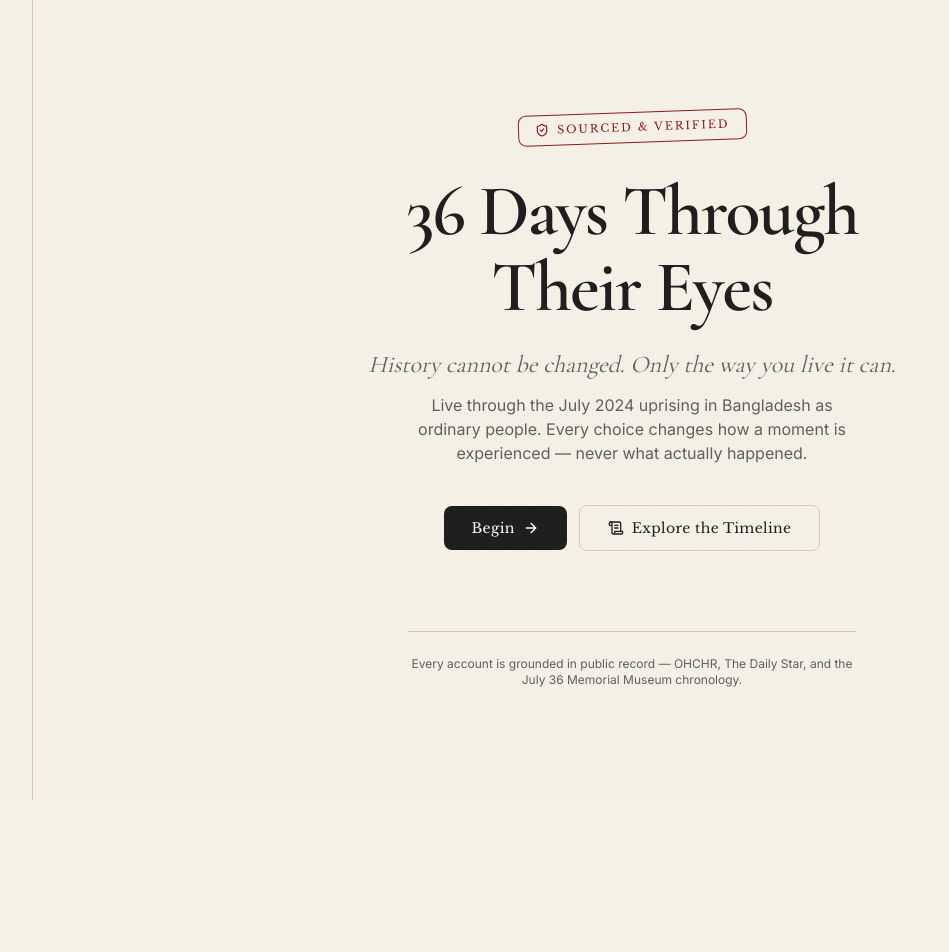
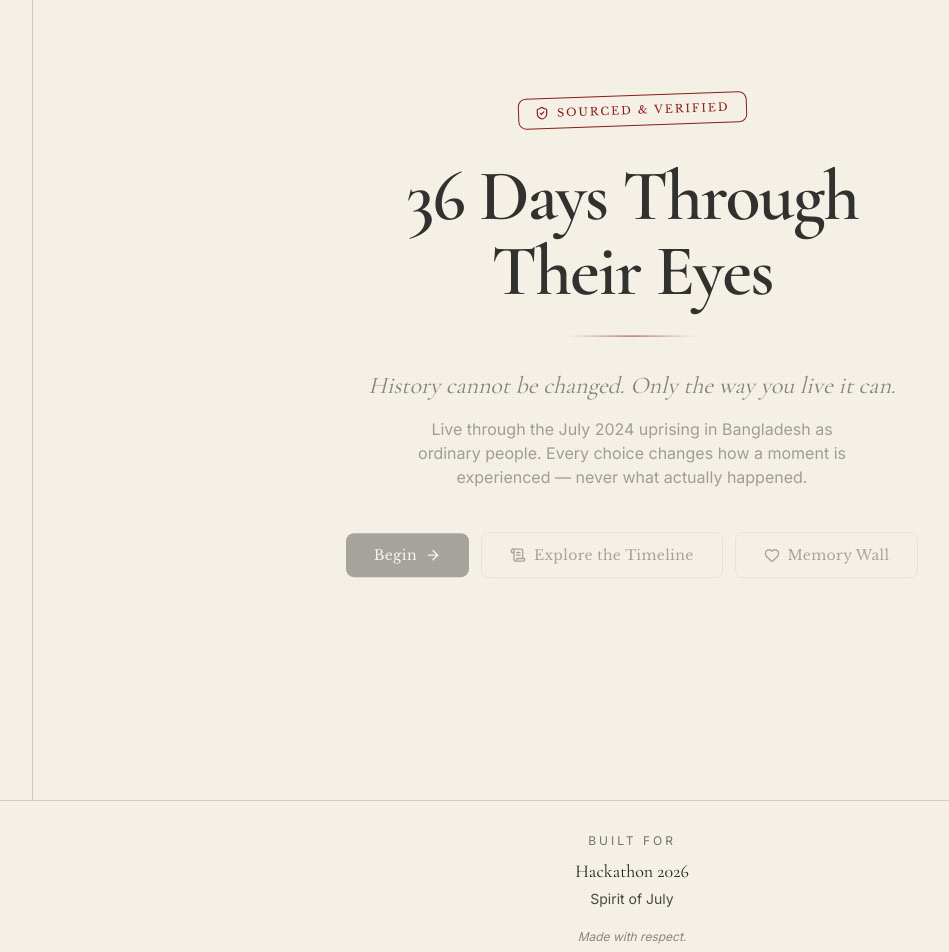
Before and after one commit to srabanimitra/36-Days-Through-Their-Eyes, a Next.js app in the folder 36-days-through-their-eyes/: page / in a window 1280 px wide. Shown: the top 952 px of the page, without its empty margins (8-957 px from the left). Before the commit the page ends 800 px from the top, so only its background shows below. Built offline with nearby package versions, Linux system fonts and the light colour scheme.

Commit message:
Loading screen, footer, tansitions

```diff
--- a/36-days-through-their-eyes/app/globals.css
+++ b/36-days-through-their-eyes/app/globals.css
@@ -13,7 +13,7 @@
   /* Buttons */
   --color-btn-primary: #1F1F1F;
   --color-btn-primary-hover: #111111;
-  --color-btn-secondary-hover: #EFE7D8;
+  --color-btn-secondary-hover: #F3E6E6;
 
   /* Accents */
   --color-accent: #8A1C1C;
@@ -90,9 +90,10 @@ body {
   background-color: var(--color-bg);
   color: var(--color-text);
   font-family: var(--font-body);
-  /* Faint archive-paper grain: pure CSS, no image asset needed */
+
   background-image:
-    radial-gradient(rgba(31, 31, 31, 0.035) 1px, transparent 1px);
+    radial-gradient(rgba(31,31,31,.035) 1px, transparent 1px);
+
   background-size: 3px 3px;
 }
 
@@ -107,10 +108,125 @@ body {
 }
 
 @media (prefers-reduced-motion: reduce) {
-  *, *::before, *::after {
-    animation-duration: 0.01ms !important;
+  *,
+  *::before,
+  *::after {
+    animation-duration: .01ms !important;
     animation-iteration-count: 1 !important;
-    transition-duration: 0.01ms !important;
+    transition-duration: .01ms !important;
     scroll-behavior: auto !important;
   }
 }
+
+/* ===========================
+   Loading Screen
+=========================== */
+
+.loading-screen{
+  position:fixed;
+  inset:0;
+  z-index:9999;
+
+  display:flex;
+  align-items:center;
+  justify-content:center;
+
+  background:var(--color-bg);
+
+  overflow:hidden;
+}
+
+.loading-overlay{
+  position:absolute;
+  inset:0;
+
+  background:
+    radial-gradient(rgba(0,0,0,.04) 1px, transparent 1px);
+
+  background-size:3px 3px;
+
+  pointer-events:none;
+}
+
+.loading-content{
+  position:relative;
+  z-index:2;
+
+  text-align:center;
+
+  animation:loadingAppear 1.2s ease;
+}
+
+.loading-title{
+  font-family:var(--font-cormorant);
+  font-size:clamp(3rem,8vw,5rem);
+  font-weight:700;
+  line-height:1;
+  letter-spacing:.02em;
+}
+
+.loading-subtitle{
+  margin-top:12px;
+
+  font-family:var(--font-libre);
+
+  text-transform:uppercase;
+  letter-spacing:.35rem;
+
+  color:var(--color-accent);
+
+  font-size:.9rem;
+}
+
+.loading-quote{
+  margin-top:48px;
+
+  font-family:var(--font-inter);
+
+  color:var(--color-text-secondary);
+
+  font-style:italic;
+
+  line-height:1.8;
+
+  font-size:.95rem;
+}
+
+.fade-out{
+  animation:fadeOut .8s forwards;
+}
+
+@keyframes loadingAppear{
+  from{
+    opacity:0;
+    transform:translateY(12px);
+  }
+  to{
+    opacity:1;
+    transform:translateY(0);
+  }
+}
+
+@keyframes fadeOut{
+  to{
+    opacity:0;
+    visibility:hidden;
+  }
+}
+
+/* Mobile */
+
+@media (max-width:640px){
+
+  .loading-subtitle{
+    letter-spacing:.2rem;
+    font-size:.75rem;
+  }
+
+  .loading-quote{
+    margin-top:36px;
+    font-size:.9rem;
+    padding:0 20px;
+  }
+
+}
--- a/36-days-through-their-eyes/app/layout.js
+++ b/36-days-through-their-eyes/app/layout.js
@@ -1,6 +1,14 @@
 // app/layout.js
-import { Cormorant_Garamond, Libre_Baskerville, Inter } from "next/font/google";
+
+import {
+  Cormorant_Garamond,
+  Libre_Baskerville,
+  Inter,
+} from "next/font/google";
+
 import "./globals.css";
+import Footer from "@/components/Footer";
+import Providers from "./providers";
 
 const cormorant = Cormorant_Garamond({
   subsets: ["latin"],
@@ -27,13 +35,21 @@ const inter = Inter({
 export const metadata = {
   title: "36 Days Through Their Eyes",
   description:
-    "Live through the July 2024 Bangladesh uprising as ordinary people. Every choice changes how a moment is experienced — never what actually happened.",
+    "Live through the July 2024 Bangladesh uprising as ordinary people.",
 };
 
 export default function RootLayout({ children }) {
   return (
-    <html lang="en" className={`${cormorant.variable} ${libre.variable} ${inter.variable}`}>
-      <body className="min-h-screen antialiased">{children}</body>
+    <html
+      lang="en"
+      className={`${cormorant.variable} ${libre.variable} ${inter.variable}`}
+    >
+      <body className="min-h-screen antialiased">
+        <Providers>
+          {children}
+          <Footer />
+        </Providers>
+      </body>
     </html>
   );
 }
--- a/36-days-through-their-eyes/app/page.js
+++ b/36-days-through-their-eyes/app/page.js
@@ -1,8 +1,14 @@
 // app/page.js
 "use client";
+
 import Link from "next/link";
 import { motion } from "framer-motion";
-import { ShieldCheck, ArrowRight, ScrollText } from "lucide-react";
+import {
+  ShieldCheck,
+  ArrowRight,
+  ScrollText,
+  Heart,
+} from "lucide-react";
 import { useReducedMotion } from "@/lib/useReducedMotion";
 
 export default function Home() {
@@ -11,11 +17,16 @@ export default function Home() {
   const fadeUp = (delay = 0) => ({
     initial: reduced ? {} : { opacity: 0, y: 16 },
     animate: { opacity: 1, y: 0 },
-    transition: { duration: reduced ? 0 : 0.5, delay: reduced ? 0 : delay, ease: "easeOut" },
+    transition: {
+      duration: reduced ? 0 : 0.5,
+      delay: reduced ? 0 : delay,
+      ease: "easeOut",
+    },
   });
 
   return (
     <main className="relative min-h-screen flex flex-col items-center justify-center px-6 py-20 overflow-hidden">
+      {/* Left vertical line */}
       <div
         aria-hidden="true"
         className="hidden md:block absolute left-10 top-0 bottom-0 w-px"
@@ -23,10 +34,14 @@ export default function Home() {
       />
 
       <div className="relative w-full max-w-2xl text-center">
+        {/* Verified Badge */}
         <motion.div
           {...fadeUp(0)}
           className="inline-flex items-center gap-2 mb-8 px-4 py-1.5 rounded-card border -rotate-2"
-          style={{ borderColor: "var(--color-accent)", color: "var(--color-accent)" }}
+          style={{
+            borderColor: "var(--color-accent)",
+            color: "var(--color-accent)",
+          }}
         >
           <ShieldCheck className="w-3.5 h-3.5" strokeWidth={2} />
           <span className="font-heading text-[11px] tracking-[0.18em] uppercase">
@@ -34,6 +49,7 @@ export default function Home() {
           </span>
         </motion.div>
 
+        {/* Title */}
         <motion.h1
           {...fadeUp(0.1)}
           className="font-display text-5xl sm:text-6xl md:text-7xl font-semibold leading-[1.05] tracking-tight mb-6"
@@ -43,61 +59,138 @@ export default function Home() {
           Their Eyes
         </motion.h1>
 
+        {/* Decorative Line */}
+        <motion.div
+          {...fadeUp(0.15)}
+          className="mx-auto mb-8 h-px w-32"
+          style={{
+            background:
+              "linear-gradient(to right, transparent, var(--color-accent), transparent)",
+          }}
+        />
+
+        {/* Subtitle */}
         <motion.p
           {...fadeUp(0.2)}
           className="font-display italic text-xl sm:text-2xl mb-3"
           style={{ color: "var(--color-text-secondary)" }}
         >
           History cannot be changed.
-          <br className="sm:hidden" /> Only the way you live it can.
+          <br className="sm:hidden" />
+          {" "}Only the way you live it can.
         </motion.p>
 
+        {/* Description */}
         <motion.p
           {...fadeUp(0.28)}
           className="font-body text-sm sm:text-base max-w-md mx-auto mb-10"
           style={{ color: "var(--color-text-secondary)" }}
         >
           Live through the July 2024 uprising in Bangladesh as ordinary
-          people. Every choice changes how a moment is experienced — never
-          what actually happened.
+          people. Every choice changes how a moment is experienced —
+          never what actually happened.
         </motion.p>
 
+        {/* Buttons */}
         <motion.div
           {...fadeUp(0.36)}
           className="flex flex-col sm:flex-row gap-3 justify-center items-center"
         >
+          {/* Begin */}
           <Link
             href="/prologue"
-            className="group inline-flex items-center gap-2 px-7 py-3 rounded-card font-heading text-sm tracking-wide transition-colors duration-300"
-            style={{ backgroundColor: "var(--color-btn-primary)", color: "#FFFFFF" }}
-            onMouseEnter={(e) => (e.currentTarget.style.backgroundColor = "var(--color-btn-primary-hover)")}
-            onMouseLeave={(e) => (e.currentTarget.style.backgroundColor = "var(--color-btn-primary)")}
+            className="group inline-flex items-center gap-2 px-7 py-3 rounded-card font-heading text-sm tracking-wide transition-all duration-300 hover:-translate-y-1 hover:shadow-lg"
+            style={{
+              backgroundColor: "var(--color-btn-primary)",
+              color: "#fff",
+            }}
+            onMouseEnter={(e) => {
+              e.currentTarget.style.backgroundColor =
+                "var(--color-accent)";
+            }}
+            onMouseLeave={(e) => {
+              e.currentTarget.style.backgroundColor =
+                "var(--color-btn-primary)";
+            }}
           >
             Begin
-            <ArrowRight className="w-4 h-4 transition-transform duration-300 group-hover:translate-x-0.5" />
+            <ArrowRight className="w-4 h-4 transition-transform duration-300 group-hover:translate-x-1" />
           </Link>
 
+          {/* Timeline */}
           <Link
             href="/timeline"
-            className="inline-flex items-center gap-2 px-7 py-3 rounded-card border font-heading text-sm tracking-wide transition-colors duration-300"
-            style={{ borderColor: "var(--color-border)", color: "var(--color-text)" }}
-            onMouseEnter={(e) => (e.currentTarget.style.backgroundColor = "var(--color-btn-secondary-hover)")}
-            onMouseLeave={(e) => (e.currentTarget.style.backgroundColor = "transparent")}
+            className="group inline-flex items-center gap-2 px-7 py-3 rounded-card border font-heading text-sm tracking-wide transition-all duration-300 hover:-translate-y-1 hover:shadow-md"
+            style={{
+              borderColor: "var(--color-border)",
+              color: "var(--color-text)",
+            }}
+            onMouseEnter={(e) => {
+              e.currentTarget.style.backgroundColor =
+                "var(--color-btn-secondary-hover)";
+              e.currentTarget.style.borderColor =
+                "var(--color-accent)";
+              e.currentTarget.style.color =
+                "var(--color-accent)";
+            }}
+            onMouseLeave={(e) => {
+              e.currentTarget.style.backgroundColor = "transparent";
+              e.currentTarget.style.borderColor =
+                "var(--color-border)";
+              e.currentTarget.style.color =
+                "var(--color-text)";
+            }}
           >
-            <ScrollText className="w-4 h-4" />
+            <ScrollText className="w-4 h-4 transition-transform duration-300 group-hover:rotate-3" />
             Explore the Timeline
+          </Link>
+
+          {/* Memory Wall */}
+          <Link
+            href="/memory-wall"
+            className="group inline-flex items-center gap-2 px-7 py-3 rounded-card border font-heading text-sm tracking-wide transition-all duration-300 hover:-translate-y-1 hover:shadow-md"
+            style={{
+              borderColor: "var(--color-border)",
+              color: "var(--color-text)",
+            }}
+            onMouseEnter={(e) => {
+              e.currentTarget.style.backgroundColor =
+                "var(--color-btn-secondary-hover)";
+              e.currentTarget.style.borderColor =
+                "var(--color-accent)";
+              e.currentTarget.style.color =
+                "var(--color-accent)";
+            }}
+            onMouseLeave={(e) => {
+              e.currentTarget.style.backgroundColor = "transparent";
+              e.currentTarget.style.borderColor =
+                "var(--color-border)";
+              e.currentTarget.style.color =
+                "var(--color-text)";
+            }}
+          >
+            <Heart className="w-4 h-4 transition-transform duration-300 group-hover:scale-110" />
+            Memory Wall
           </Link>
         </motion.div>
       </div>
 
+      {/* Footer Text */}
       <motion.div
         {...fadeUp(0.5)}
         className="relative mt-20 pt-6 max-w-md w-full text-center"
-        style={{ borderTop: "1px solid var(--color-divider)" }}
+        style={{
+          borderTop: "1px solid var(--color-divider)",
+        }}
       >
-        <p className="font-body text-xs" style={{ color: "var(--color-text-secondary)" }}>
-          Every account is grounded in public record — OHCHR, The Daily Star,
-          and the July 36 Memorial Museum chronology.
+        <p
+          className="font-body text-xs"
+          style={{
+            color: "var(--color-text-secondary)",
+          }}
+        >
+          Every account is grounded in public record — OHCHR,
+          The Daily Star, and the July 36 Memorial Museum chronology.
         </p>
       </motion.div>
     </main>
--- /dev/null
+++ b/36-days-through-their-eyes/app/providers.jsx
@@ -0,0 +1,23 @@
+"use client";
+
+import { useEffect, useState } from "react";
+import LoadingScreen from "@/components/LoadingScreen";
+
+export default function Providers({ children }) {
+  const [loading, setLoading] = useState(true);
+
+  useEffect(() => {
+    const timer = setTimeout(() => {
+      setLoading(false);
+    }, 5000);
+
+    return () => clearTimeout(timer);
+  }, []);
+
+  return (
+    <>
+      {loading && <LoadingScreen />}
+      {!loading && children}
+    </>
+  );
+}
--- a/36-days-through-their-eyes/app/sources/page.js
+++ b/36-days-through-their-eyes/app/sources/page.js
@@ -90,7 +90,7 @@ export default function SourcesPage() {
               )}
             </div>
             <ExternalLink
-              className="w-4 h-4 flex-shrink-0 mt-0.5"
+              className="w-4 h-4 shrink-0 mt-0.5"
               style={{ color: "var(--color-text-secondary)" }}
             />
           </motion.a>
--- /dev/null
+++ b/36-days-through-their-eyes/components/Footer.jsx
@@ -0,0 +1,21 @@
+export default function Footer() {
+  return (
+    <footer className="border-t border-neutral-700 py-8 text-center">
+      <p className="text-xs tracking-[0.25em] uppercase opacity-60">
+        Built for
+      </p>
+
+      <h3 className="mt-2 font-display text-lg">
+        Hackathon 2026
+      </h3>
+
+      <p className="mt-1 text-sm opacity-80">
+        Spirit of July
+      </p>
+
+      <p className="mt-5 text-xs italic opacity-50">
+        Made with respect.
+      </p>
+    </footer>
+  );
+}
--- a/36-days-through-their-eyes/tsconfig.json
+++ b/36-days-through-their-eyes/tsconfig.json
@@ -33,9 +33,9 @@
     "**/*.ts",
     "**/*.tsx",
     ".next/types/**/*.ts",
-    ".next/dev/types/**/*.ts",
     "**/*.mts",
-    "app/layout.js"
+    "app/layout.js",
+    ".next/dev/types/**/*.ts"
   ],
   "exclude": [
     "node_modules"
```
Also changed, not shown: 36-days-through-their-eyes/components/LoadingScreen.jsx (added, +57 -0 lines).
